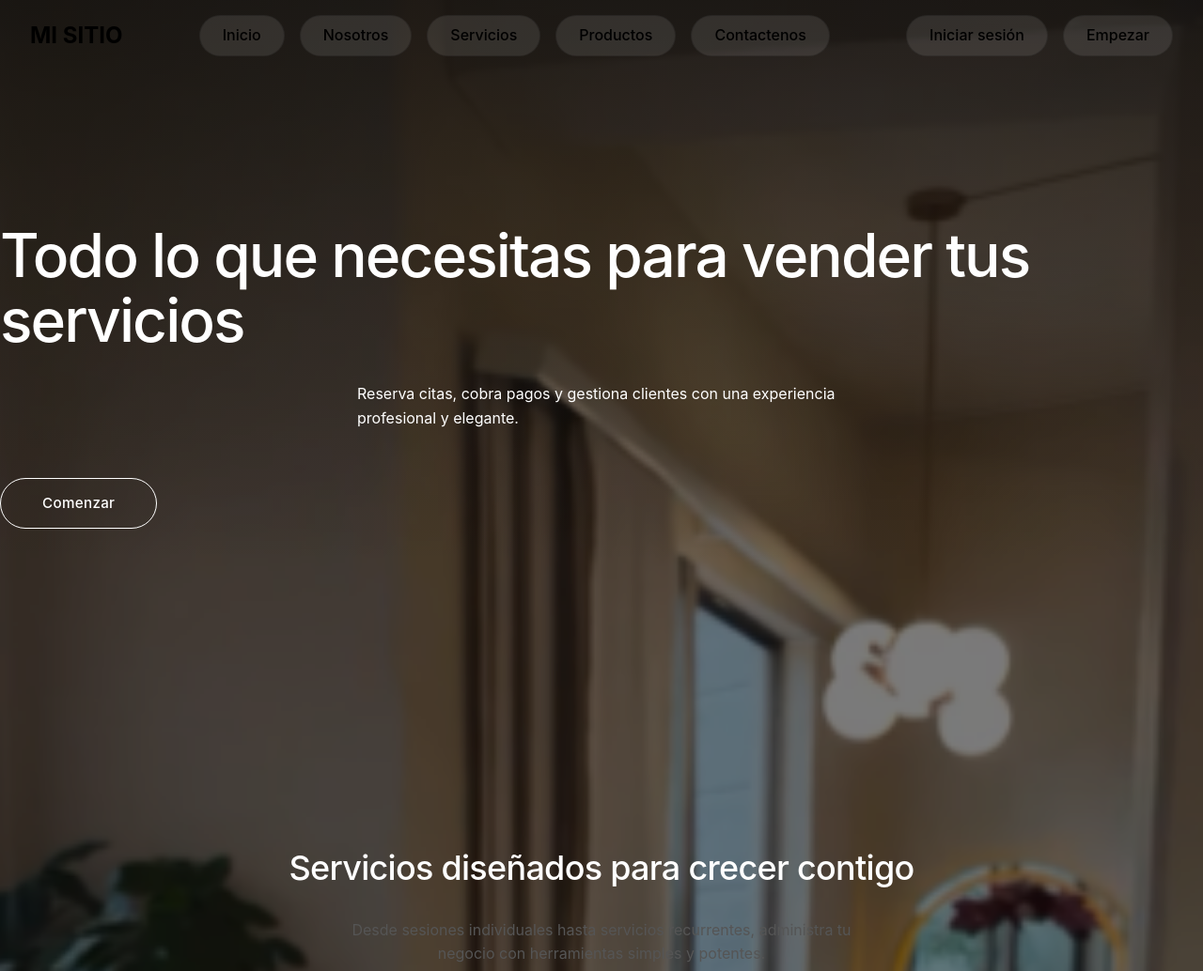
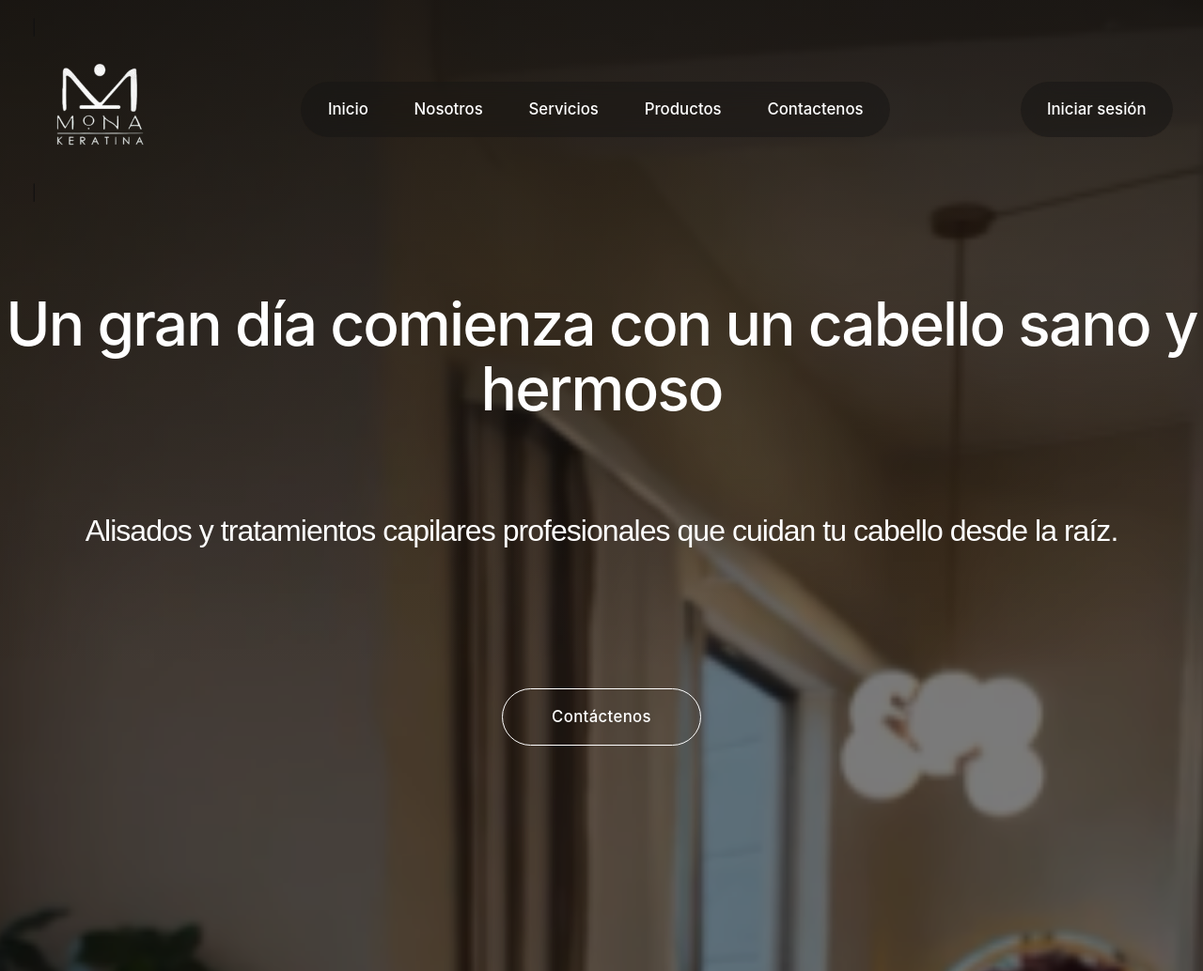
Before and after one commit to AstridCarolinaAr/MONAPP, a Django app: page / in a window 1280 px wide. Shown: the top 1034 px of the page at 94% size. Run offline with Django 5.2, Linux system fonts and the light colour scheme; some libraries are stand-ins or nearby versions.

Commit message:
inicio de la pagina web finalizado y el header

```diff
--- a/Templates/master.html
+++ b/Templates/master.html
@@ -5,7 +5,8 @@
 <head>
     <meta charset="UTF-8">
     <meta name="viewport" content="width=device-width, initial-scale=1.0">
-    <title>Mi Sitio</title>
+    <title>Monakeratina</title>
+
 
     <!-- CSS -->
     <link rel="stylesheet" href="{% static 'core/css/master.css' %}">
@@ -16,19 +17,19 @@
 
 <!-- HEADER -->
 <header class="header">
-    <div class="logo">MI SITIO</div>
-
-    <nav class="nav">
-        <a href="#" class="btn-header">Inicio</a>
-        <a href="#" class="btn-header">Nosotros</a>
-        <a href="#" class="btn-header">Servicios</a>
-        <a href="#" class="btn-header">Productos</a>
-        <a href="#" class="btn-header">Contactenos</a>
+   <div class="logo">                                                                                             │
+        <img src="{% static 'core/IMG/logo_monakeratina.jpg' %}" alt="Monakeratina">                               │
+     </div>
+    <nav class="nav nav-glass">
+        <a href="#" class="nav-item">Inicio</a>
+        <a href="#" class="nav-item">Nosotros</a>
+        <a href="#" class="nav-item">Servicios</a>
+        <a href="#" class="nav-item">Productos</a>
+        <a href="#" class="nav-item">Contactenos</a>
     </nav>
 
-    <div class="header-actions">
-        <a href="{% url 'usuarios:login' %}" class="btn-login">Iniciar sesión</a>
-        <a href="#" class="btn-header">Empezar</a>
+    <div class="nav-glass">
+        <a href="{% url 'usuarios:login' %}" class="nav-item">Iniciar sesión</a>
     </div>
 </header>
 
--- a/core/Templates/core/index.html
+++ b/core/Templates/core/index.html
@@ -22,12 +22,11 @@ Servicios
     <!-- ==================== HERO ==================== -->
     <section class="sq-hero">
         <div class="sq-hero-inner">
-            <h1>Todo lo que necesitas para vender tus servicios</h1>
-            <p>
-                Reserva citas, cobra pagos y gestiona clientes con una experiencia
-                profesional y elegante.
-            </p>
-            <a href="#intro" class="sq-btn">Comenzar</a>
+            <h1>Un gran día comienza con un cabello sano y hermoso</h1>
+            <h2>
+                Alisados y tratamientos capilares profesionales que cuidan tu cabello desde la raíz.
+            </h2>
+            <a href="#intro" class="sq-btn">Contáctenos</a>
         </div>
     </section>
 
--- a/core/static/core/css/index.css
+++ b/core/static/core/css/index.css
@@ -27,15 +27,16 @@ body {
 
 .sq-btn {
     display: inline-block;
-    padding: 14px 44px;
+    padding: 16px 52px;
     border-radius: 999px;
     border: 1px solid #111;
     text-decoration: none;
     color: #111;
     font-weight: 500;
     transition: all 0.3s ease;
-    font-size: 0.95rem;
+    font-size: 1.05rem;
     letter-spacing: 0.02em;
+
 }
 
 .sq-btn:hover {
@@ -143,12 +144,26 @@ body {
     position: relative;
     z-index: 2;
     color: #ffffff;
+    text-align: center;
+    margin-top: 150px;
+
+
 }
 .sq-hero h1 {
     font-size: clamp(2.75rem, 5vw, 4rem);
     line-height: 1.08;
     font-weight: 500;
     letter-spacing: -0.03em;
+    margin-bottom: 100px;
+}
+
+.sq-hero h2 {
+    font: 2em sans-serif;
+    line-height: 1.08;
+    font-weight: 500;
+    letter-spacing: -0.03em;
+    margin-bottom: 100px;
+    text-align: center;
 }
 
 .sq-hero p {
--- a/static/core/CSS/master.css
+++ b/static/core/CSS/master.css
@@ -1,64 +1,142 @@
-/* ===== HEADER ===== */
-.body{
-    padding-top: 80px; /* espacio para header fijo */
-    background: #8C5A32;
-}
+/* =====================================================
+   HEADER BASE
+===================================================== */
+
 .header {
     position: fixed;
     top: 0;
     width: 100%;
-    z-index: 999;
+    z-index: 1000;
+
     display: flex;
     justify-content: space-between;
     align-items: center;
+
     padding: 1rem 2rem;
-    transition: all 0.3s ease;
-    backdrop-filter: blur(0); /* inicial transparente */
-}
-
-/* Header se encoge al scroll */
-.header.scrolled {
-    padding: 0.5rem 2rem;
-    box-shadow: 0 2px 5px rgba(0,0,0,0.1);
+    transition: padding 0.3s ease, background 0.3s ease;
 }
 
 /* Logo */
-.logo {
-    font-size: 1.5rem;
-    font-weight: bold;
-    color: #000;
-    text-decoration: none;
+.logo img {
+    height: 150px;
+    width: auto;
+    display: block;
 }
 
-/* Navegación */
-.nav {
-    display: flex;
-    gap: 1rem;
+/* =====================================================
+   NAV GLASS (CÁPSULA BORROSA)
+===================================================== */
+
+.nav-glass {
+    position: relative;
+    display: inline-flex;
+    align-items: center;
+    gap: 4px;
+
+    padding: 6px;
+    border-radius: 999px;
+
+    backdrop-filter: blur(16px) saturate(140%);
+    -webkit-backdrop-filter: blur(16px) saturate(140%);
+
+    overflow: hidden;
 }
 
-/* ===== BOTONES PÍLDORA ===== */
-.btn-header {
-    padding: 0.5rem 1.5rem;
-    border-radius: 50px; /* píldora */
-    border: 1px solid rgba(0,0,0,0.2);
-    background: rgba(255,255,255,0.1); /* transparente inicial */
-    color: #000;
-    font-weight: 500;
-    text-decoration: none;
-    transition: all 0.3s ease;
-    backdrop-filter: blur(5px);
+/* Overlay que oculta el texto del fondo */
+.nav-glass::before {
+    content: "";
+    position: absolute;
+    inset: 0;
+
+    background: rgba(20, 20, 20, 0.5);
+    border-radius: inherit;
+
+    pointer-events: none;
+    z-index: 0;
 }
 
-.btn-header:hover {
-    background: rgba(255,255,255,0.3);
-    color: #000;
-    transform: translateY(-2px);
+/* =====================================================
+   NAV ITEMS (BOTONES)
+===================================================== */
+
+.nav-item {
+    position: relative;
+    z-index: 1;
+
+    padding:  0.65rem 1.4rem;
+    font-size: 1.05rem;
+    font-weight: 500;
+
+    color: #ffffff;
+    text-decoration: none;
+
+    background: transparent;
+    border-radius: 6px;
+
+    transition: background 0.25s ease, color 0.25s ease, border-radius 0.25s ease;
 }
 
-/* Header Actions */
-.header-actions {
-    display: flex;
-    gap: 1rem;
+/* Hover → píldora */
+.nav-item:hover {
+    background: rgba(255, 255, 255, 0.2);
+    color: #000;
+    border-radius: 999px;
+}
+
+/* CTA */
+.nav-primary {
+    font-weight: 600;
+}
+
+/* =====================================================
+   HEADER AL HACER SCROLL (MIGRADO DESDE btn-header)
+===================================================== */
+
+.header.scrolled {
+    padding: 0.5rem 2rem;
+}
+
+/* La cápsula se aclara */
+.header.scrolled .nav-glass {
+    backdrop-filter: blur(14px) saturate(120%);
+    -webkit-backdrop-filter: blur(14px) saturate(120%);
+}
+
+/* Overlay claro al scroll */
+.header.scrolled .nav-glass::before {
+    background: rgba(255, 255, 255, 0.75);
+}
+
+/* Texto oscuro al scroll */
+.header.scrolled .nav-item {
+    color: #111;
+}
+
+/* Hover al scroll */
+.header.scrolled .nav-item:hover {
+    background: rgba(0, 0, 0, 0.08);
+    color: #000;
+}
+
+/* CTA al scroll */
+.header.scrolled .nav-primary {
+    font-weight: 600;
+}
+
+/* =====================================================
+   RESPONSIVE BÁSICO (opcional)
+===================================================== */
+
+@media (max-width: 900px) {
+    .nav-glass {
+        gap: 2px;
+        padding: 4px;
+    }
+
+    .nav-item {
+        padding: 0.4rem 0.8rem;
+        font-size: 0.9rem;
+    }
 }
 
 /* ===== FOOTER ===== */
@@ -106,15 +184,14 @@
     padding: 0.5rem 1.5rem;
     border-radius: 50px; /* estilo píldora */
     border: 1px solid rgba(0,0,0,0.2);
-    background: rgba(255,255,255,0.1); /* transparente inicial */
-    color: #000;
+    background: rgba(255,255,255,0.01); /* transparente inicial */
+    color: #fff;
     font-weight: 500;
     text-decoration: none;
     transition: all 0.3s ease;
-    backdrop-filter: blur(5px);
+    backdrop-filter: blur(20px);
 }
 
-/* Hover efecto vidrio */
 .btn-login:hover {
     background: rgba(255,255,255,0.3);
     color: #000;
```
Also changed, not shown: static/core/JS/main.js (+25 -22 lines), static/core/IMG/logo_monakeratina.jpg (added).
